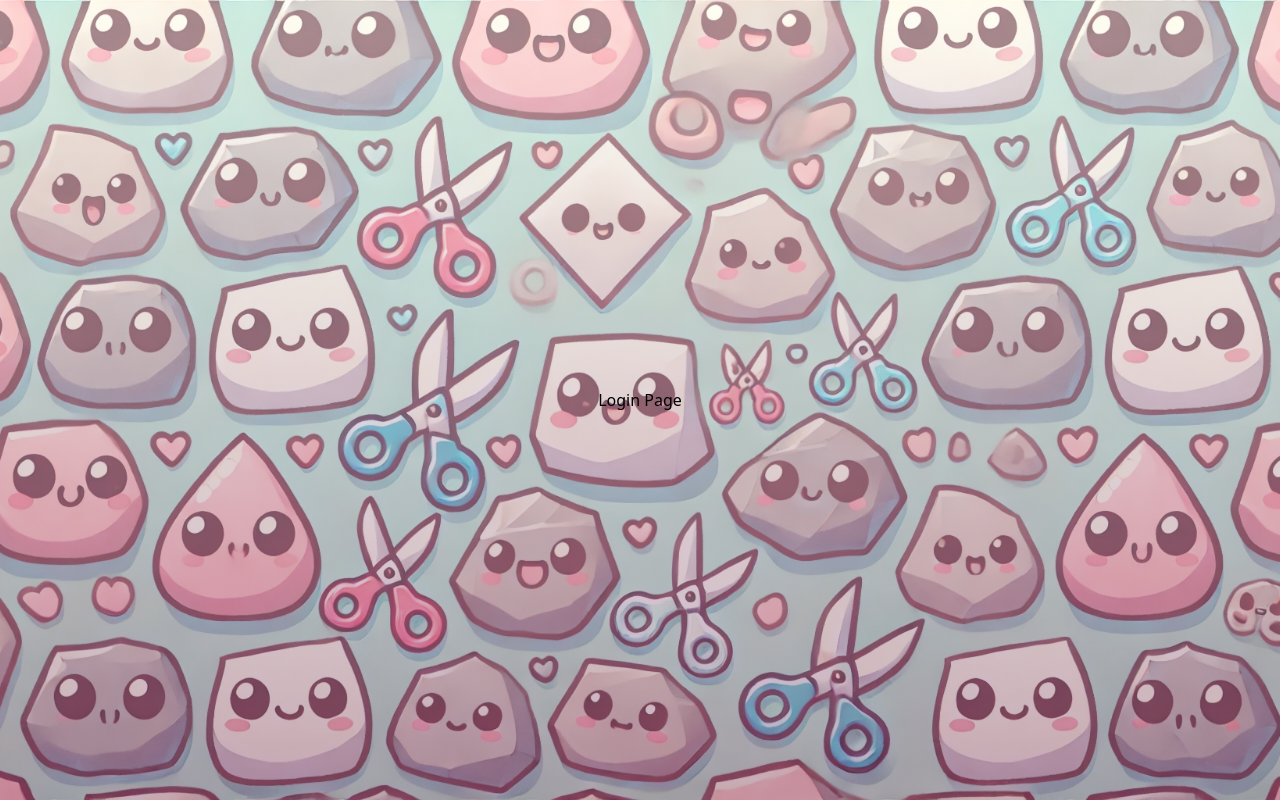
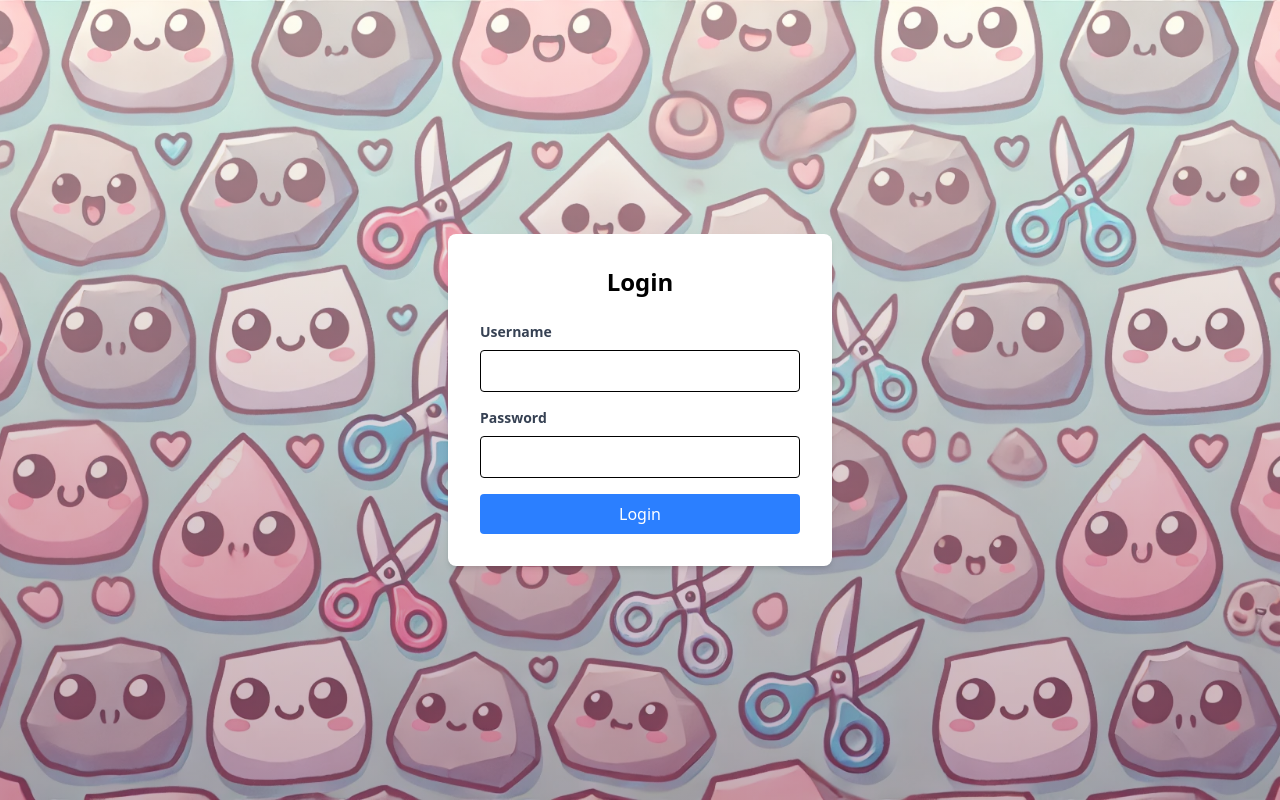
Before and after one commit to JasonAfs/chi-fou-mi, a React (Vite) app: page /login in a window 1280 px wide. Built offline with nearby package versions, Linux system fonts and the light colour scheme.

Commit message:
Implement authentication flow with context, protected routes, and services

```diff
--- a/src/App.jsx
+++ b/src/App.jsx
@@ -1,9 +1,11 @@
 import { RouterProvider } from 'react-router-dom'
 import { router } from './routes/router'
+import { AuthProvider } from './contexts/AuthContext'
 import backgroundImage from './assets/bg-chifoumi2.webp'
 
 function App() {
   return (
+    <AuthProvider>
       <div
         style={{
           backgroundImage: `linear-gradient(rgba(255, 255, 255, 0.5), rgba(143, 93, 132, 0.5)), url(${backgroundImage})`
@@ -12,6 +14,7 @@ function App() {
       >
         <RouterProvider router={router} />
       </div>
+    </AuthProvider>
   )
 }
 
--- /dev/null
+++ b/src/components/ProtectedRoute.jsx
@@ -0,0 +1,14 @@
+import { Navigate } from 'react-router-dom'
+import { useAuth } from '../contexts/AuthContext'
+
+function ProtectedRoute({ children }) {
+  const { token } = useAuth()
+
+  if (!token) {
+    return <Navigate to="/login" replace />
+  }
+
+  return children
+}
+
+export default ProtectedRoute
--- /dev/null
+++ b/src/config/api.js
@@ -0,0 +1 @@
+export const API_URL = 'http://localhost:3002'
--- /dev/null
+++ b/src/contexts/AuthContext.jsx
@@ -0,0 +1,41 @@
+import { createContext, useContext, useState, useCallback } from 'react'
+
+const AuthContext = createContext(null)
+
+export const AuthProvider = ({ children }) => {
+  const [token, setToken] = useState(() => localStorage.getItem('token'))
+  const [user, setUser] = useState(null)
+
+  const login = useCallback((newToken, userData) => {
+    setToken(newToken)
+    setUser(userData)
+    localStorage.setItem('token', newToken)
+  }, [])
+
+  const logout = useCallback(() => {
+    setToken(null)
+    setUser(null)
+    localStorage.removeItem('token')
+  }, [])
+
+  const value = {
+    token,
+    user,
+    login,
+    logout,
+  }
+
+  return (
+    <AuthContext.Provider value={value}>
+      {children}
+    </AuthContext.Provider>
+  )
+}
+
+export const useAuth = () => {
+  const context = useContext(AuthContext)
+  if (!context) {
+    throw new Error('useAuth must be used within an AuthProvider')
+  }
+  return context
+}
--- /dev/null
+++ b/src/hooks/useApi.js
@@ -0,0 +1,43 @@
+import { useCallback } from 'react'
+import { useAuth } from '../contexts/AuthContext'
+import { API_URL } from '../config/api'
+
+export const useApi = () => {
+  const { token, logout } = useAuth()
+
+  const authFetch = useCallback(async (endpoint, options = {}) => {
+    if (!token) {
+      throw new Error('No token available')
+    }
+
+    try {
+      const response = await fetch(`${API_URL}${endpoint}`, {
+        ...options,
+        headers: {
+          'Authorization': `Bearer ${token}`,
+          'Content-Type': 'application/json',
+          ...options.headers,
+        },
+      })
+
+      if (response.status === 401) {
+        logout()
+        throw new Error('Session expired')
+      }
+
+      if (!response.ok) {
+        const error = await response.json()
+        throw new Error(error.message || 'API request failed')
+      }
+
+      return response.json()
+    } catch (error) {
+      if (error.message === 'Session expired') {
+        throw error
+      }
+      throw new Error(`API Error: ${error.message}`)
+    }
+  }, [token, logout])
+
+  return { authFetch }
+}
--- a/src/pages/Home.jsx
+++ b/src/pages/Home.jsx
@@ -1,7 +1,45 @@
+import { Link } from 'react-router-dom'
+import { useAuth } from '../contexts/AuthContext'
+
 function Home() {
+  const { token, logout } = useAuth()
+
   return (
-    <div className="min-h-screen flex items-center justify-center">
-      <h1>Home Page</h1>
+    <div className="min-h-screen flex flex-col items-center justify-center">
+      <h1 className="text-4xl font-bold mb-8">Welcome to Chifoumi</h1>
+      <div className="space-x-4">
+        {!token ? (
+          <>
+            <Link
+              to="/login"
+              className="bg-blue-500 text-white px-6 py-2 rounded hover:bg-blue-600"
+            >
+              Login
+            </Link>
+            <Link
+              to="/register"
+              className="bg-green-500 text-white px-6 py-2 rounded hover:bg-green-600"
+            >
+              Register
+            </Link>
+          </>
+        ) : (
+          <>
+            <Link
+              to="/game"
+              className="bg-purple-500 text-white px-6 py-2 rounded hover:bg-purple-600"
+            >
+              Play Game
+            </Link>
+            <button
+              onClick={logout}
+              className="bg-red-500 text-white px-6 py-2 rounded hover:bg-red-600"
+            >
+              Logout
+            </button>
+          </>
+        )}
+      </div>
     </div>
   )
 }
--- a/src/pages/Login.jsx
+++ b/src/pages/Login.jsx
@@ -1,7 +1,83 @@
+import { useState, useCallback } from 'react'
+import { useNavigate } from 'react-router-dom'
+import { useAuth } from '../contexts/AuthContext'
+import { login as loginService } from '../services/authService'
+
 function Login() {
+  const [formData, setFormData] = useState({ username: '', password: '' })
+  const [error, setError] = useState('')
+  const [isLoading, setIsLoading] = useState(false)
+  const { login } = useAuth()
+  const navigate = useNavigate()
+
+  const handleChange = useCallback((e) => {
+    const { name, value } = e.target
+    setFormData(prev => ({ ...prev, [name]: value }))
+  }, [])
+
+  const handleSubmit = async (e) => {
+    e.preventDefault()
+    setError('')
+    setIsLoading(true)
+
+    try {
+      const token = await loginService(formData.username, formData.password)
+      login(token, { username: formData.username })
+      navigate('/game')
+    } catch (err) {
+      setError(err.message || 'Invalid credentials')
+    } finally {
+      setIsLoading(false)
+    }
+  }
+
   return (
     <div className="min-h-screen flex items-center justify-center">
-      <h1>Login Page</h1>
+      <div className="bg-white p-8 rounded-lg shadow-md w-96">
+        <h1 className="text-2xl font-bold mb-6 text-center">Login</h1>
+        {error && (
+          <div className="bg-red-100 border border-red-400 text-red-700 px-4 py-3 rounded mb-4">
+            {error}
+          </div>
+        )}
+        <form onSubmit={handleSubmit} className="space-y-4">
+          <div>
+            <label className="block text-gray-700 text-sm font-bold mb-2">
+              Username
+            </label>
+            <input
+              type="text"
+              name="username"
+              value={formData.username}
+              onChange={handleChange}
+              className="w-full p-2 border rounded focus:outline-none focus:ring-2 focus:ring-blue-500"
+              required
+              disabled={isLoading}
+            />
+          </div>
+          <div>
+            <label className="block text-gray-700 text-sm font-bold mb-2">
+              Password
+            </label>
+            <input
+              type="password"
+              name="password"
+              value={formData.password}
+              onChange={handleChange}
+              className="w-full p-2 border rounded focus:outline-none focus:ring-2 focus:ring-blue-500"
+              required
+              disabled={isLoading}
+            />
+          </div>
+          <button
+            type="submit"
+            className="w-full bg-blue-500 text-white p-2 rounded hover:bg-blue-600 disabled:opacity-50"
+            disabled={isLoading}
+          >
+            {isLoading ? 'Loading...' : 'Login'}
+          </button>
+        </form>
+      </div>
     </div>
   )
 }
--- a/src/pages/Register.jsx
+++ b/src/pages/Register.jsx
@@ -1,7 +1,65 @@
+import { useState } from 'react'
+import { useNavigate } from 'react-router-dom'
+import { register as registerService } from '../services/authService'
+
 function Register() {
+  const [username, setUsername] = useState('')
+  const [password, setPassword] = useState('')
+  const [error, setError] = useState('')
+  const navigate = useNavigate()
+
+  const handleSubmit = async (e) => {
+    e.preventDefault()
+    try {
+      await registerService(username, password)
+      navigate('/login')
+    } catch (err) {
+      setError(err.message)
+    }
+  }
+
   return (
     <div className="min-h-screen flex items-center justify-center">
-      <h1>Register Page</h1>
+      <div className="bg-white p-8 rounded-lg shadow-md w-96">
+        <h1 className="text-2xl font-bold mb-6 text-center">Register</h1>
+        {error && (
+          <div className="bg-red-100 border border-red-400 text-red-700 px-4 py-3 rounded mb-4">
+            {error}
+          </div>
+        )}
+        <form onSubmit={handleSubmit}>
+          <div className="mb-4">
+            <label className="block text-gray-700 text-sm font-bold mb-2">
+              Username
+            </label>
+            <input
+              type="text"
+              value={username}
+              onChange={(e) => setUsername(e.target.value)}
+              className="w-full p-2 border rounded"
+              required
+            />
+          </div>
+          <div className="mb-6">
+            <label className="block text-gray-700 text-sm font-bold mb-2">
+              Password
+            </label>
+            <input
+              type="password"
+              value={password}
+              onChange={(e) => setPassword(e.target.value)}
+              className="w-full p-2 border rounded"
+              required
+            />
+          </div>
+          <button
+            type="submit"
+            className="w-full bg-green-500 text-white p-2 rounded hover:bg-green-600"
+          >
+            Register
+          </button>
+        </form>
+      </div>
     </div>
   )
 }
--- a/src/routes/router.jsx
+++ b/src/routes/router.jsx
@@ -3,6 +3,7 @@ import Login from '../pages/Login'
 import Register from '../pages/Register'
 import Game from '../pages/Game'
 import Home from '../pages/Home'
+import ProtectedRoute from '../components/ProtectedRoute'
 
 export const router = createBrowserRouter([
   {
@@ -19,6 +20,10 @@ export const router = createBrowserRouter([
   },
   {
     path: '/game',
-    element: <Game />
+    element: (
+      <ProtectedRoute>
+        <Game />
+      </ProtectedRoute>
+    )
   }
 ])
--- /dev/null
+++ b/src/services/authService.js
@@ -0,0 +1,37 @@
+import { API_URL } from '../config/api'
+
+export const login = async (username, password) => {
+  const response = await fetch(`${API_URL}/login`, {
+    method: 'POST',
+    headers: {
+      'Content-Type': 'application/json',
+    },
+    body: JSON.stringify({ username, password }),
+  })
+
+  if (!response.ok) {
+    throw new Error('Login failed')
+  }
+
+  const data = await response.json()
+  return data.token
+}
+
+export const register = async (username, password) => {
+  const response = await fetch(`${API_URL}/register`, {
+    method: 'POST',
+    headers: {
+      'Content-Type': 'application/json',
+    },
+    body: JSON.stringify({ username, password }),
+  })
+
+  if (!response.ok) {
+    if (response.status === 409) {
+      throw new Error('User already exists')
+    }
+    throw new Error('Registration failed')
+  }
+
+  return await response.json()
+}
```
Lines whose indentation alone changed are shown as unchanged.
